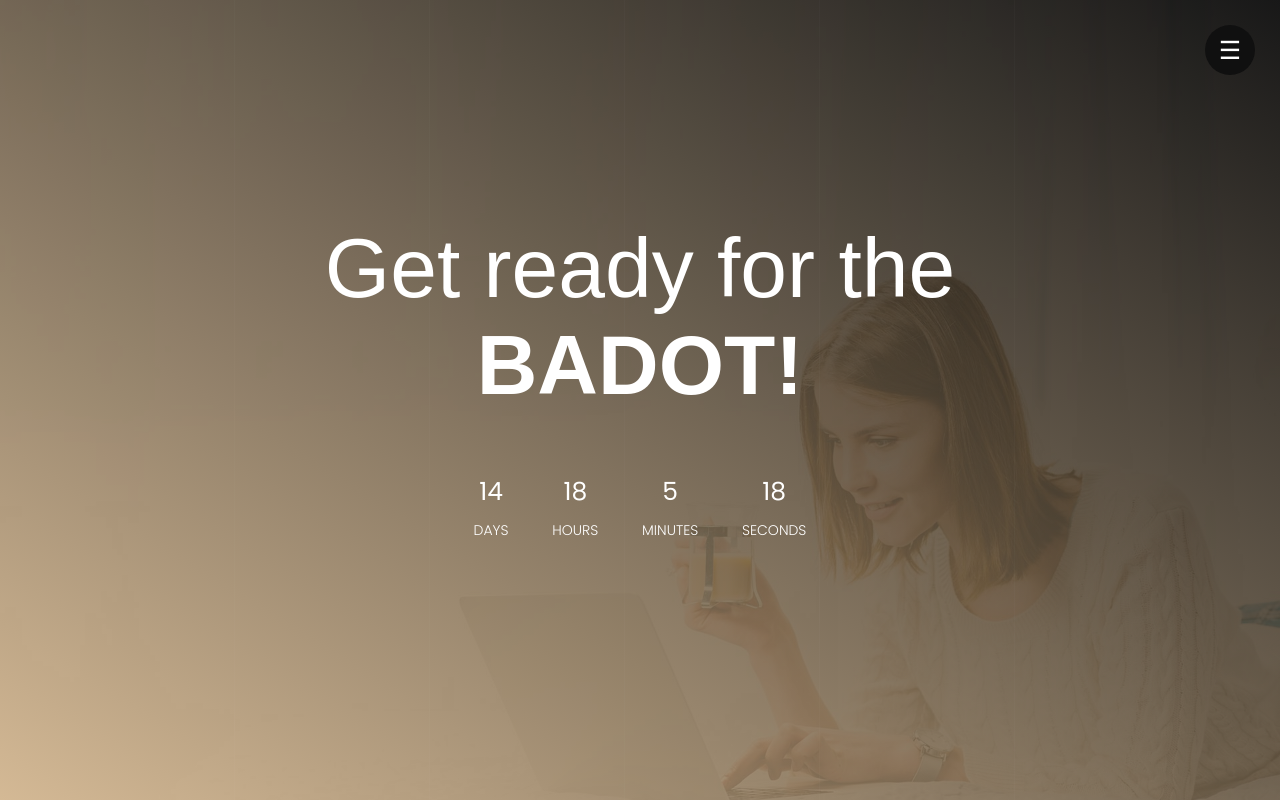
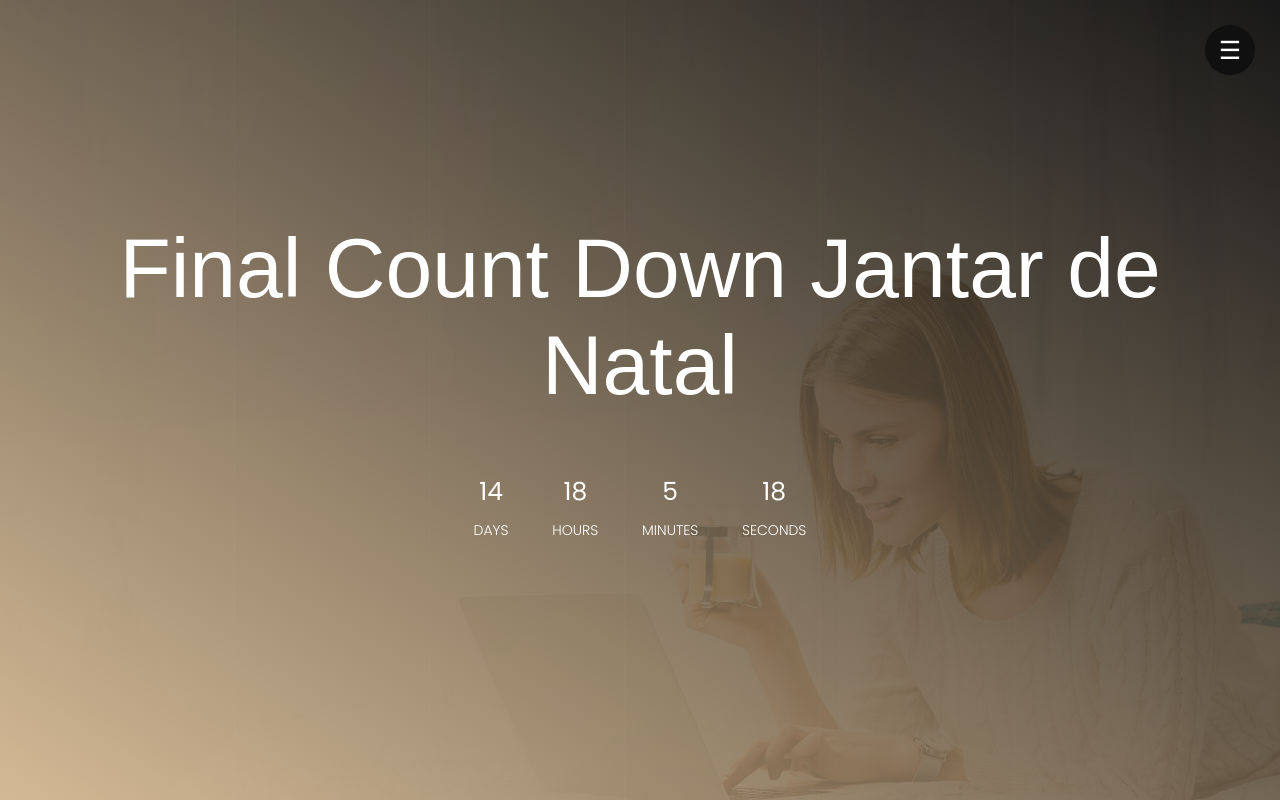
Before and after one commit to Nunnes/badot, a plain HTML site: page index.html in a window 1280 px wide. Drawn offline with Linux system fonts and the light colour scheme.

Commit message:
Update index.html
changed title

```diff
--- a/index.html
+++ b/index.html
@@ -150,7 +150,7 @@ https://templatemo.com/tm-521-get-ready
 
                     <div class="col-md-12 col-sm-12">
                          <div class="home-info">
-                              <h1 style="font: 6em sans-serif;" >Get ready for the<br> <strong>BADOT!</strong> </h1>
+                              <h1 style="font: 6em sans-serif;" >Final Count Down Jantar de Natal</h1>
                               <!-- You can change the date time in init.js file -->
                               <ul class="countdown">
 
```
